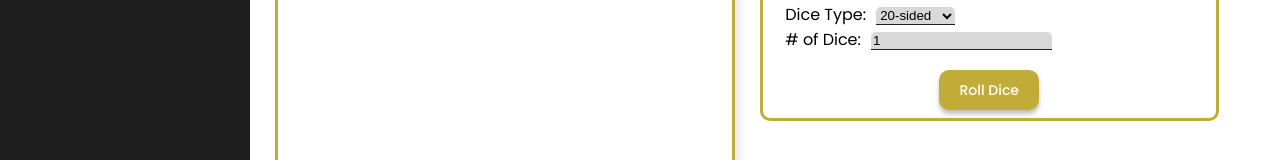
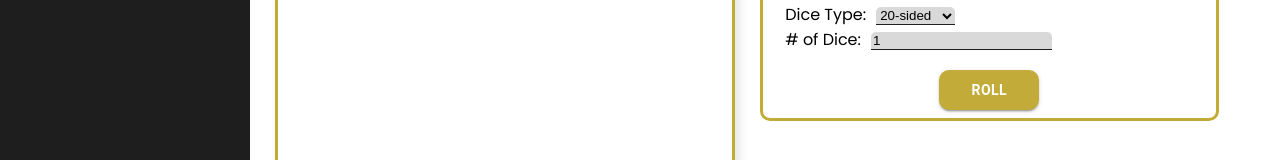
Before and after one commit to alliebourden/fableforge, a React (Vite) app: page /dashboard in a window 1280 px wide. Shown: the part 375-535 px from the top of the page. Built offline with nearby package versions, Linux system fonts and the light colour scheme.

Commit message:
style - dice roller button mui update

```diff
--- a/src/components/DiceRoller.jsx
+++ b/src/components/DiceRoller.jsx
@@ -1,5 +1,7 @@
 import React, { useState } from "react";
 import DiceIcon from "../../assets/icons/DiceIcon.svg";
+import theme from "../Theme";
+import { Button, ThemeProvider } from "@mui/material";
 
 const DiceRoller = () => {
   const [diceType, setDiceType] = useState(20);
@@ -28,6 +30,7 @@ const DiceRoller = () => {
   };
 
   return (
+    <ThemeProvider theme={theme}>
     <div className="dice-roller-container">
       <div className="dice-roller-top">
         <img src={DiceIcon} height={20} />
@@ -65,9 +68,10 @@ const DiceRoller = () => {
         </div>
 
         <div className="roll-dice-btn-container">
-          <button onClick={rollDice} className="roll-dice-btn">
-            Roll Dice
-          </button>
+          <Button variant="contained" color="primary"
+         sx={{ my: 1, }} onClick={rollDice} className="roll-dice-btn">
+            Roll
+          </Button>
         </div>
       </div>
       {showGif && (
@@ -86,6 +90,7 @@ const DiceRoller = () => {
         </div>
       )}
     </div>
+    </ThemeProvider>
   );
 };
 
```
